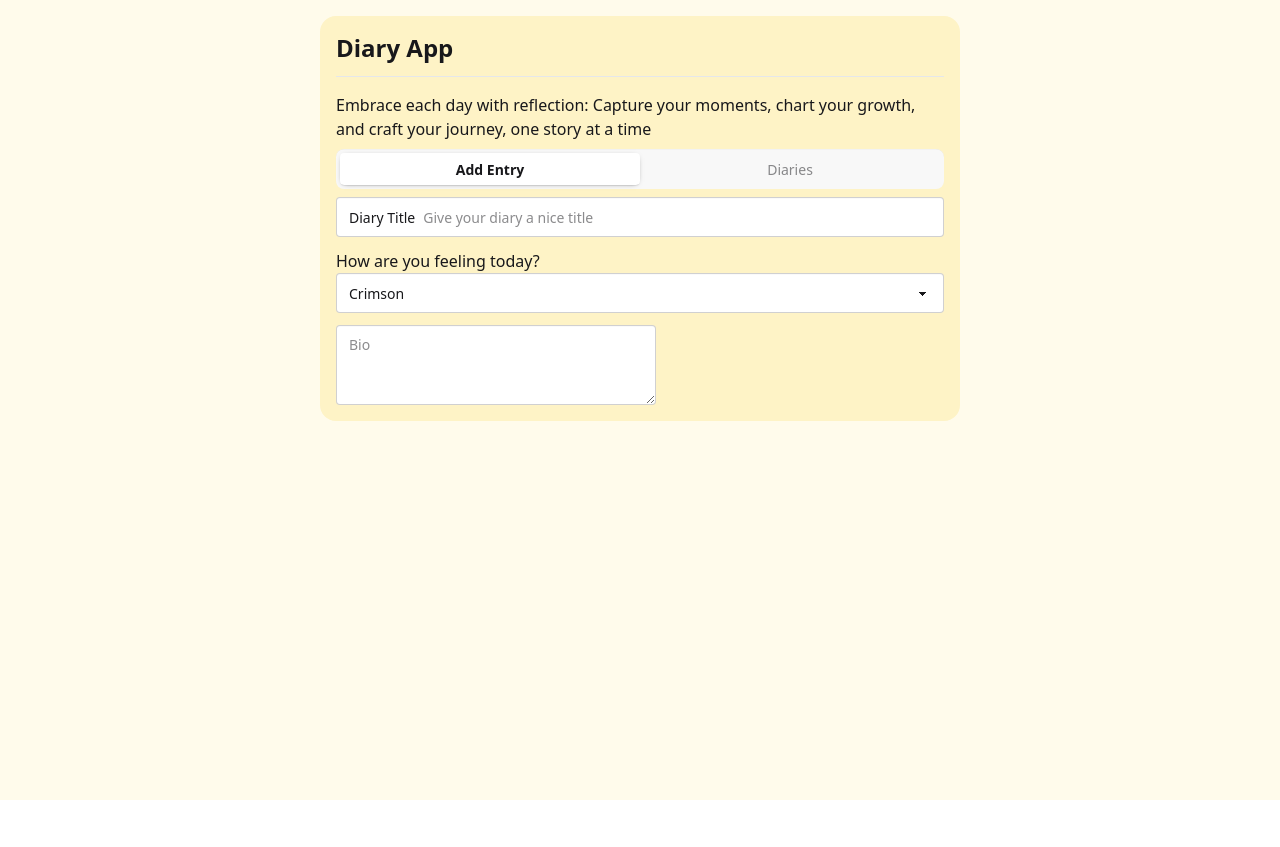
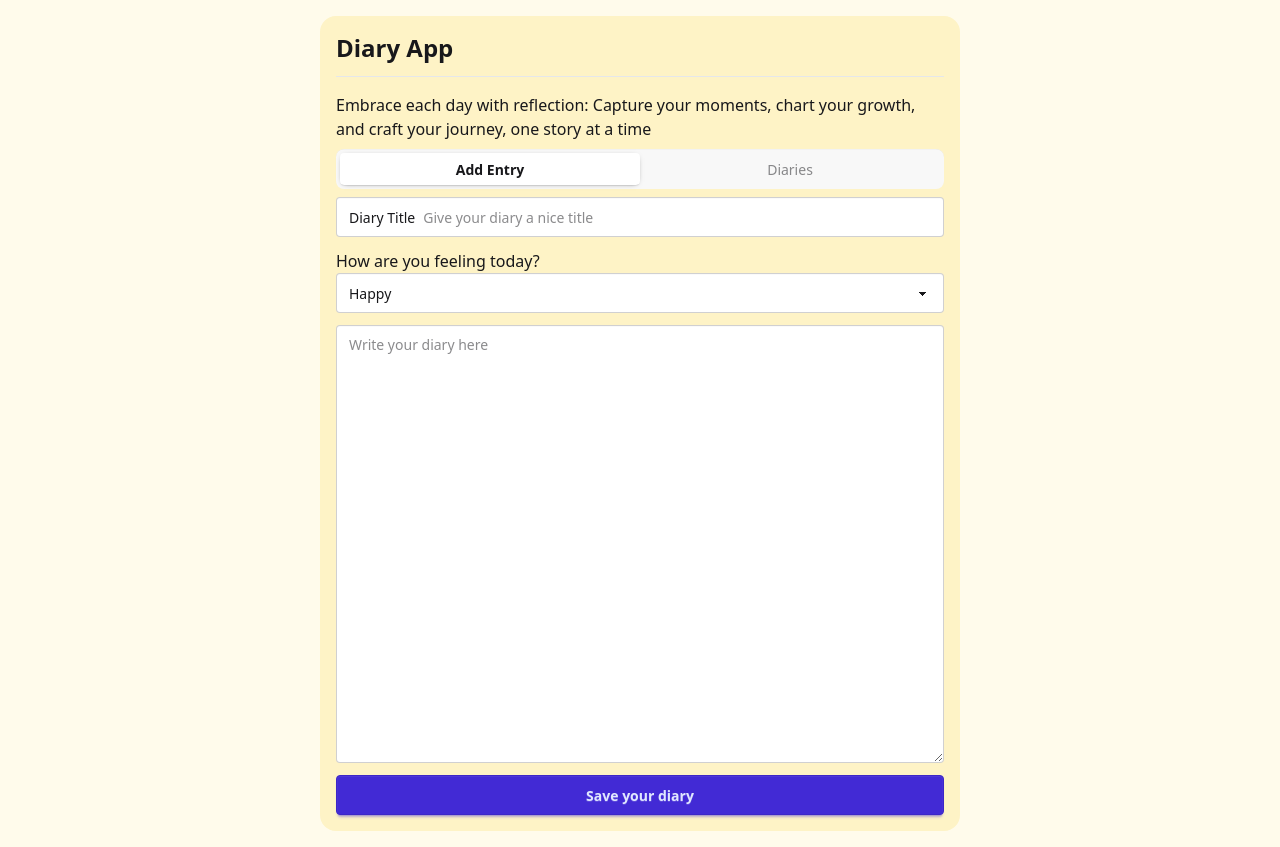
Before and after one commit to Trang217/diary, a React (Vite) app: page / in a window 1280 px wide. Before the commit the page ends 800 px from the top, so only its background shows below. Built offline with nearby package versions, Linux system fonts and the light colour scheme.

Commit message:
add form

```diff
--- a/src/App.tsx
+++ b/src/App.tsx
@@ -36,17 +36,21 @@ function App() {
                         <label className="form-control w-full">
                             How are you feeling today?
                             <select id="emotions" className="select w-full">
-                                <option disabled={true}>Pick a color</option>
-                                <option>Crimson</option>
+                                <option selected>Happy</option>
                                 <option>Amber</option>
                                 <option>Velvet</option>
                             </select>
                         </label>
 
                         <textarea
-                            className="textarea"
-                            placeholder="Bio"
+                            className="textarea w-full"
+                            placeholder="Write your diary here"
+                            rows={20}
                         ></textarea>
+
+                        <button className="btn btn-primary">
+                            Save your diary
+                        </button>
                     </form>
                 </div>
             </div>
```
